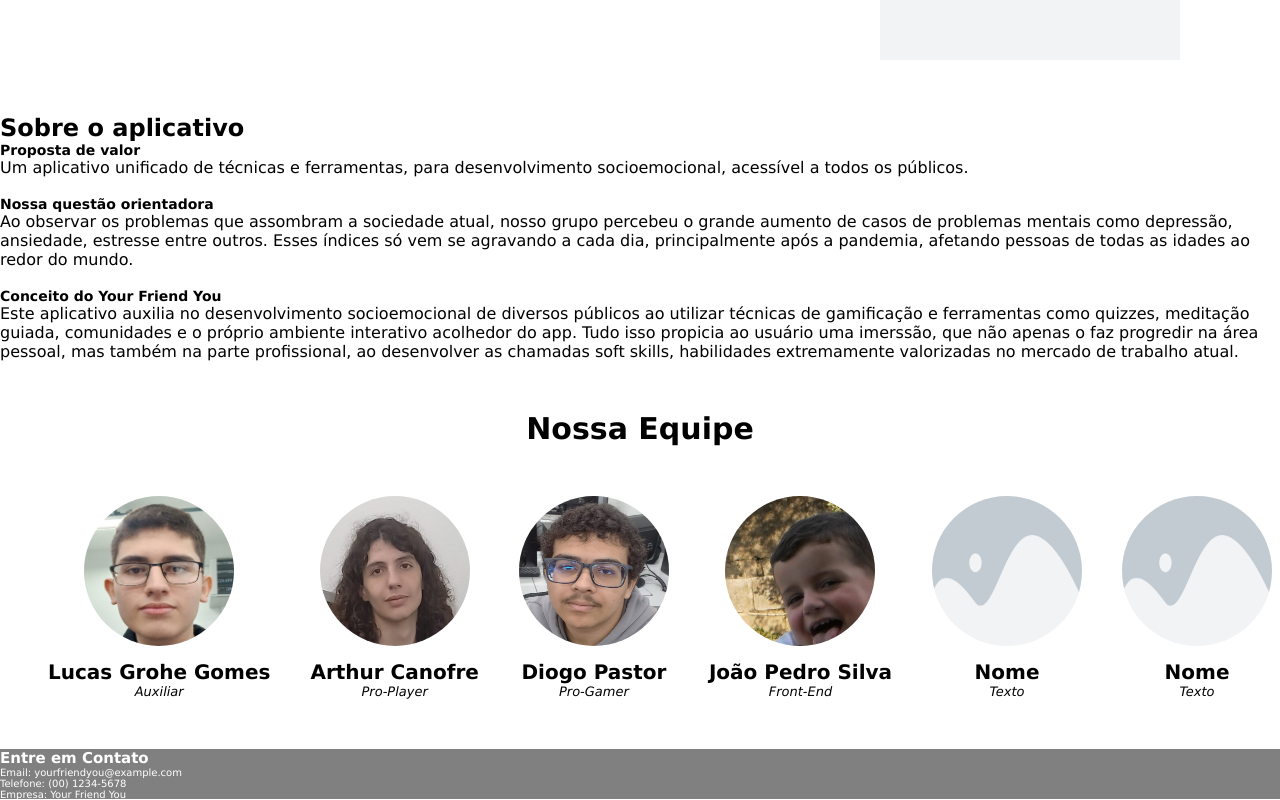
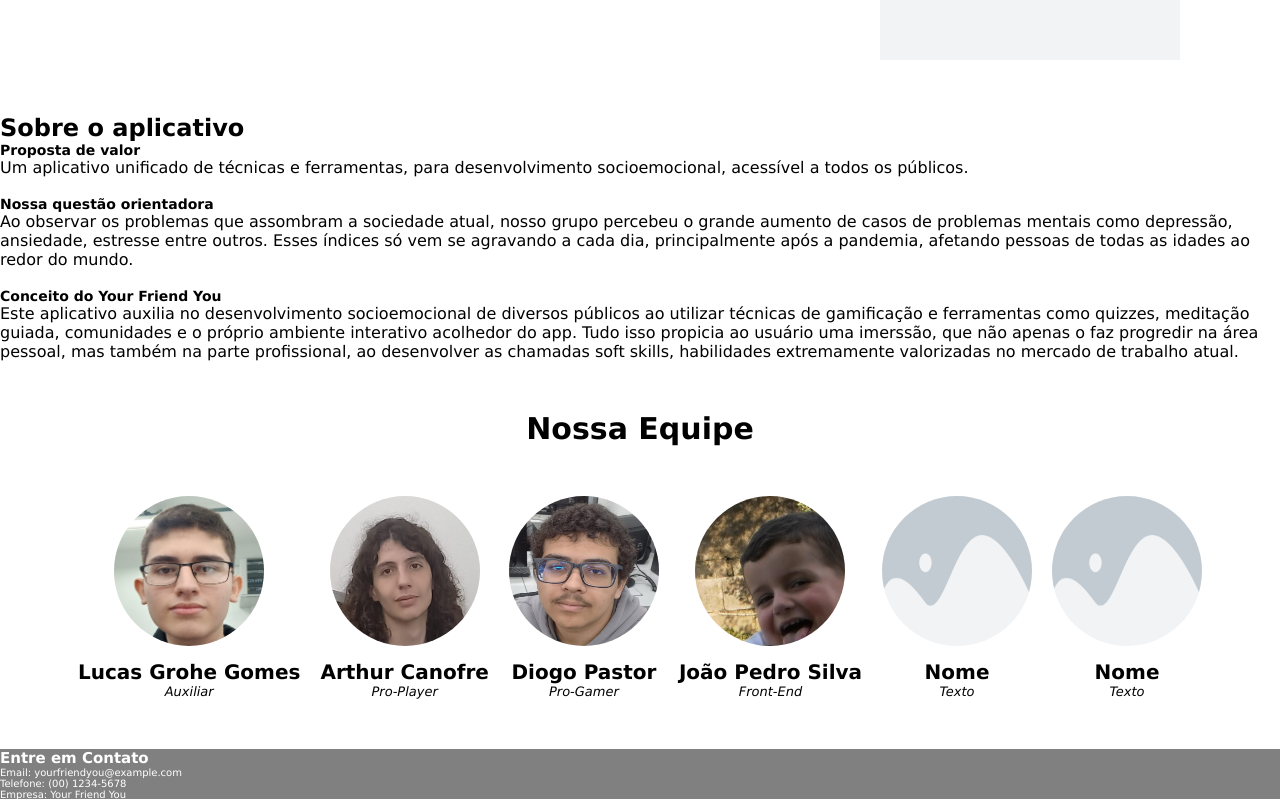
Before and after one commit to jprime617/desenvolvimento-de-sistemas, a React (Vite) app in the folder Your-Friend-You/: page / in a window 1280 px wide. Shown: the part 991-1791 px from the top of the page. Built offline with nearby package versions, Linux system fonts and the light colour scheme.

Commit message:
commit 9

```diff
--- a/Your-Friend-You/src/components/Navbar.jsx
+++ b/Your-Friend-You/src/components/Navbar.jsx
@@ -1,7 +1,7 @@
 export default function Navbar() {
     return(
         <nav className="Navbar">
-            <li><a href="/sobre">Sobre</a></li>
+            <li><a href="">Sobre</a></li>
             <li><a href="">Prototipo</a></li>
             <li><a href="">Trello</a></li>
             <li><a target="blank" href="https://github.com/jprime617/desenvolvimento-de-sistemas.git"><img src="../public/github.png" alt="" /></a></li>
--- a/Your-Friend-You/src/style.css
+++ b/Your-Friend-You/src/style.css
@@ -117,7 +117,7 @@
     justify-content: center;
     align-items: center;
     text-align: center;
-    margin-left: 40px;
+    padding: 0px 10px;
 
 }
 
```
